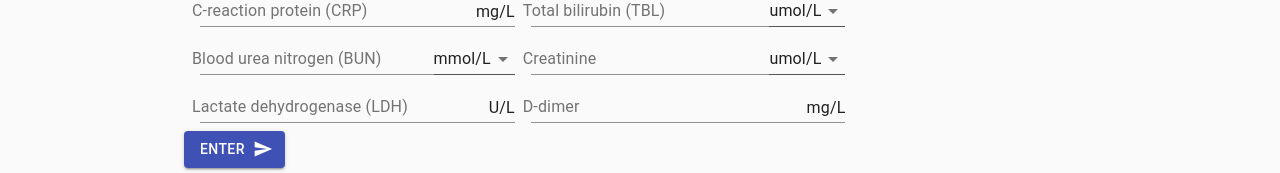
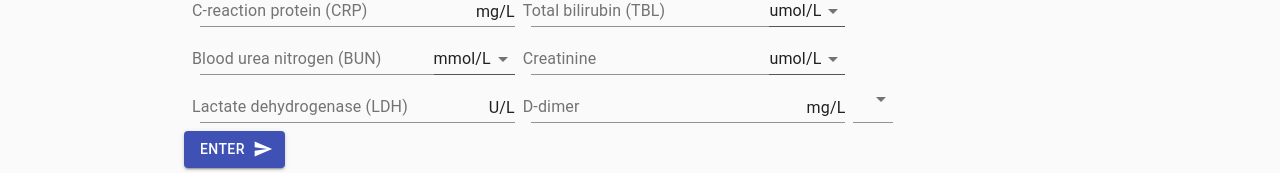
Before and after one commit to forrestbao/covid-19, a React (Create React App) app in the folder web/: page / in a window 1280 px wide. Shown: the part 293-466 px from the top of the page. Built offline with nearby package versions, Linux system fonts and the light colour scheme.

Commit message:
web: update Gender select

```diff
--- a/web/src/pages/Home.tsx
+++ b/web/src/pages/Home.tsx
@@ -12,34 +12,51 @@ import UnitDisplay, { Unit } from '../components/UnitDisplay'
 import OutputDialog from './Home/OutputDialog'
 import { getSVMPredict } from '../api'
 
-type Feature = {
+type FeatureBase = {
   name: string
-  unit: string | string[]
 }
 
-type FeatureInput = Pick<Feature, 'name'> & {
-  error: boolean,
-  unit: Unit
+interface Feature extends FeatureBase {
+  type: 'base'
+}
+
+interface Gender extends FeatureBase {
+  type: 'gender'
+}
+
+type FeatureInput = ((Feature & { unit: Unit }) | Gender) & {
+  error: boolean
 }
 
 const formData: FeatureInput[] = [
-  { name: 'Count of White blood cell (WBC)', error: false, unit: '10<sup>3</sup>/mL' },
-  { name: 'Hemoglobin (HGB)', error: false, unit: 'g/L' },
-  { name: 'Platelet', error: false, unit: '10<sup>3</sup>/mL' },
-  { name: 'Neutrophil percent', error: false, unit: '%' },
-  { name: 'Neutrophil count', error: false, unit: '10<sup>3</sup>/mL' },
-  { name: 'Lymphocyte percent', error: false, unit: '%' },
-  { name: 'Lymphocyte count', error: false, unit: '10<sup>3</sup>/mL' },
-  { name: 'C-reaction protein (CRP)', error: false, unit: 'mg/L' },
-  { name: 'Total bilirubin (TBL)', error: false, unit: [['umol/L', value => (value / 17.1036)], ['mg/dL']] },
-  { name: 'Blood urea nitrogen (BUN)', error: false, unit: [['mmol/L', value => (value / 0.3571)], ['mg/dL']] },
-  { name: 'Creatinine', error: false, unit: [['umol/L', value => (value / 88.417)], ['mg/dL']] },
-  { name: 'Lactate dehydrogenase (LDH)', error: false, unit: 'U/L' },
-  { name: 'D-dimer', error: false, unit: 'mg/L' }
+  { type: 'base', name: 'Count of White blood cell (WBC)', error: false, unit: '10<sup>3</sup>/mL' },
+  { type: 'base', name: 'Hemoglobin (HGB)', error: false, unit: 'g/L' },
+  { type: 'base', name: 'Platelet', error: false, unit: '10<sup>3</sup>/mL' },
+  { type: 'base', name: 'Neutrophil percent', error: false, unit: '%' },
+  { type: 'base', name: 'Neutrophil count', error: false, unit: '10<sup>3</sup>/mL' },
+  { type: 'base', name: 'Lymphocyte percent', error: false, unit: '%' },
+  { type: 'base', name: 'Lymphocyte count', error: false, unit: '10<sup>3</sup>/mL' },
+  { type: 'base', name: 'C-reaction protein (CRP)', error: false, unit: 'mg/L' },
+  {
+    type: 'base',
+    name: 'Total bilirubin (TBL)',
+    error: false,
+    unit: [['umol/L', value => (value / 17.1036)], ['mg/dL']]
+  },
+  {
+    type: 'base',
+    name: 'Blood urea nitrogen (BUN)',
+    error: false,
+    unit: [['mmol/L', value => (value / 0.3571)], ['mg/dL']]
+  },
+  { type: 'base', name: 'Creatinine', error: false, unit: [['umol/L', value => (value / 88.417)], ['mg/dL']] },
+  { type: 'base', name: 'Lactate dehydrogenase (LDH)', error: false, unit: 'U/L' },
+  { type: 'base', name: 'D-dimer', error: false, unit: 'mg/L' },
+  { type: 'gender', name: 'Gender', error: false }
 ]
 
 const createStore = () => ({
-  form: new Array(13) as number[],
+  form: new Array(14) as number[],
   type: 0,
   data: [...formData]
 })
@@ -119,6 +136,7 @@ const HomePageConsumer: React.FC = () => {
           <MenuItem value={2}>Mild vs Severe</MenuItem>
         </Select>
         {formStore.data.map((item, index) => {
+          if (item.type === 'base') {
             return (<NumberInput
               className={classes.inputField}
               error={item.error}
@@ -127,6 +145,14 @@ const HomePageConsumer: React.FC = () => {
               field={index}
               key={index}
               callback={setField}/>)
+          } else if (item.type === 'gender') {
+            return (
+              <Select value={formStore.form[index]}>
+                <MenuItem value={1}>Male</MenuItem>
+                <MenuItem value={0}>Female</MenuItem>
+              </Select>
+            )
+          }
         })}
       </FormControl>
       <Button onClick={enter} variant='contained' color='primary' endIcon={<Send/>}>Enter</Button>
```
Lines whose indentation alone changed are shown as unchanged.
